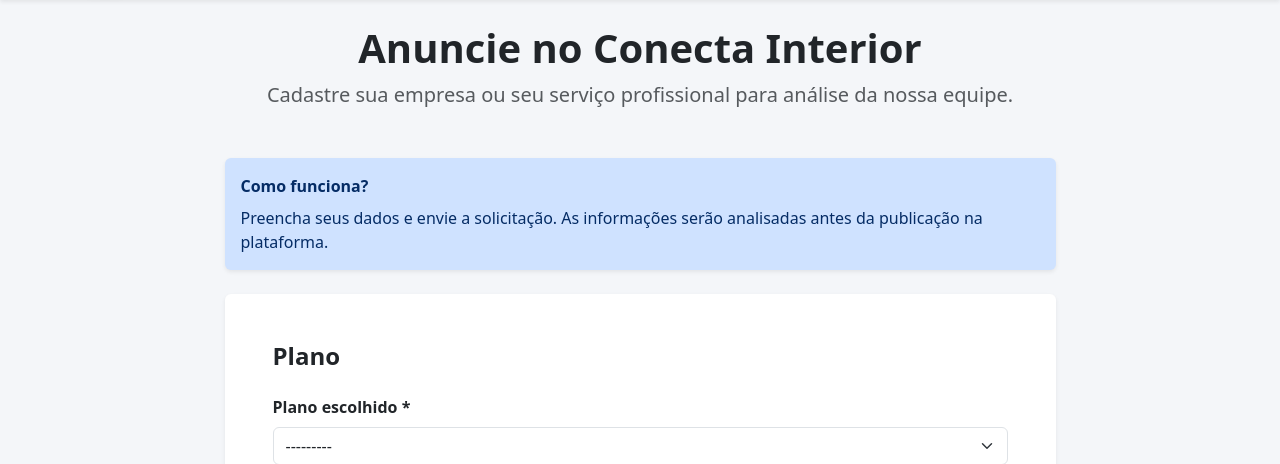
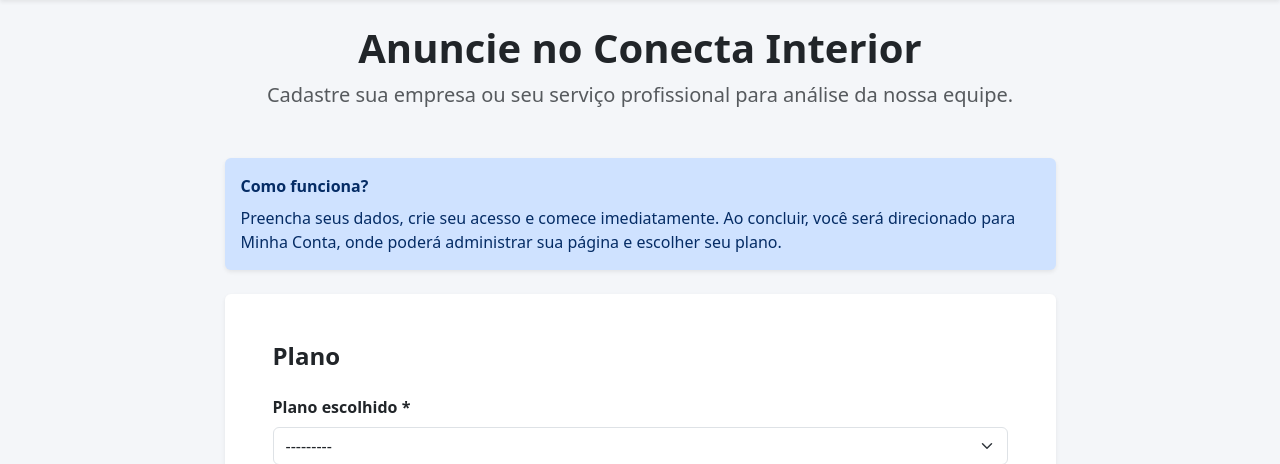
Before and after one commit to spab1967/conecta-interior-enterprise, a Django app: page /cadastros/ in a window 1280 px wide. Shown: the part 72-536 px from the top of the page. Run offline with Django 5.2, Linux system fonts and the light colour scheme; data that the repository does not hold is empty.

Commit message:
Implementa autoatendimento em templates/cadastros/anuncie.html

```diff
--- a/templates/cadastros/anuncie.html
+++ b/templates/cadastros/anuncie.html
@@ -71,9 +71,10 @@ Anuncie | Conecta Interior
             </strong>
 
             <p class="mb-0 mt-2">
-                Preencha seus dados e envie a solicitação.
-                As informações serão analisadas antes da publicação
-                na plataforma.
+                Preencha seus dados, crie seu acesso e comece
+                imediatamente. Ao concluir, você será direcionado
+                para Minha Conta, onde poderá administrar sua página
+                e escolher seu plano.
             </p>
 
         </div>
@@ -521,7 +522,7 @@ Anuncie | Conecta Interior
 
                     <div class="alert alert-info border-0">
                         Crie agora sua senha. O acesso será liberado
-                        automaticamente após a aprovação do cadastro.
+                        automaticamente ao concluir o cadastro.
                     </div>
 
 
@@ -579,10 +580,10 @@ Anuncie | Conecta Interior
                             Importante:
                         </strong>
 
-                        o envio desta solicitação não publica
-                        automaticamente o cadastro. As informações
-                        passarão por análise administrativa e o login
-                        permanecerá bloqueado até a aprovação.
+                        ao concluir, sua página será criada e você
+                        entrará automaticamente em Minha Conta.
+                        Os benefícios adicionais serão liberados
+                        conforme o plano contratado.
 
                     </div>
 
@@ -593,7 +594,7 @@ Anuncie | Conecta Interior
                             type="submit"
                             class="btn btn-primary btn-lg"
                         >
-                            Enviar solicitação
+                            Criar cadastro e acessar Minha Conta
                         </button>
 
                     </div>
```
